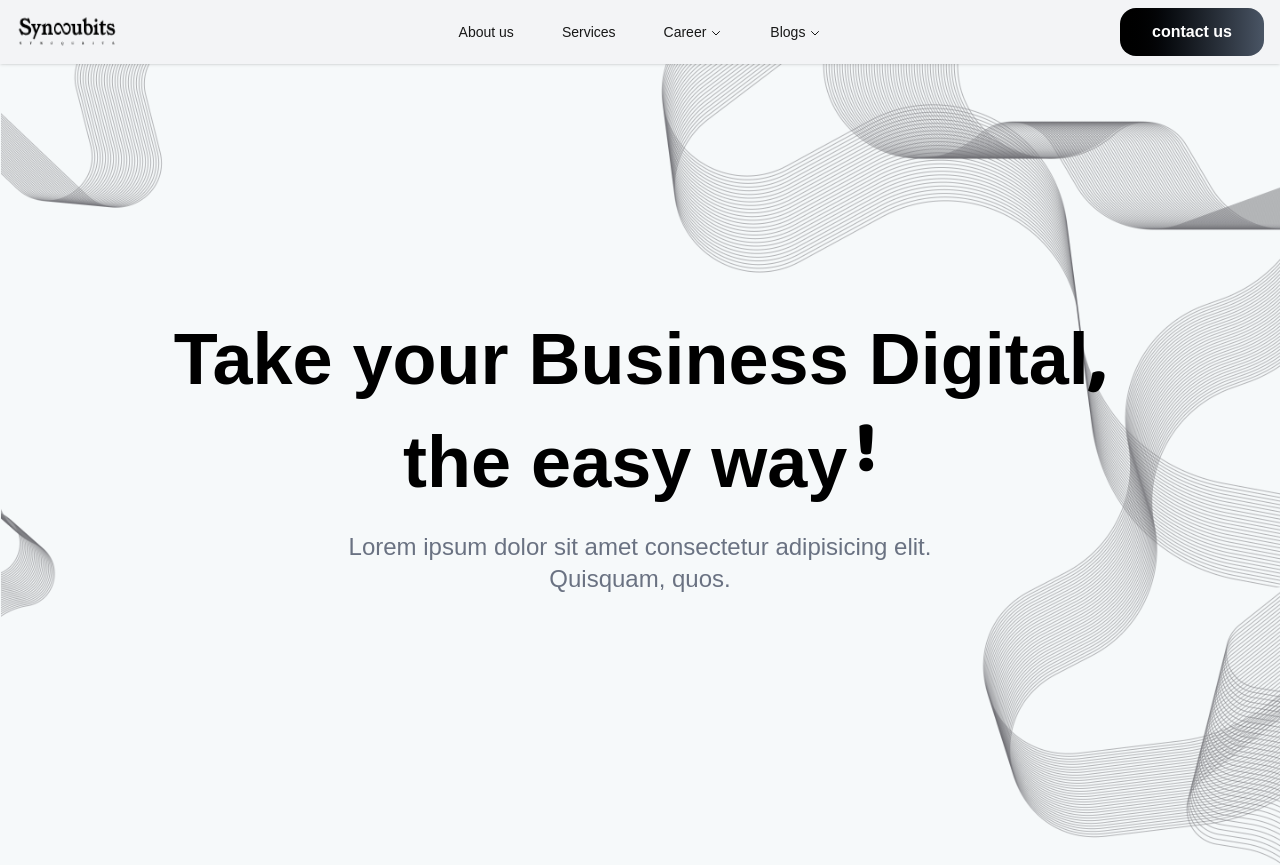
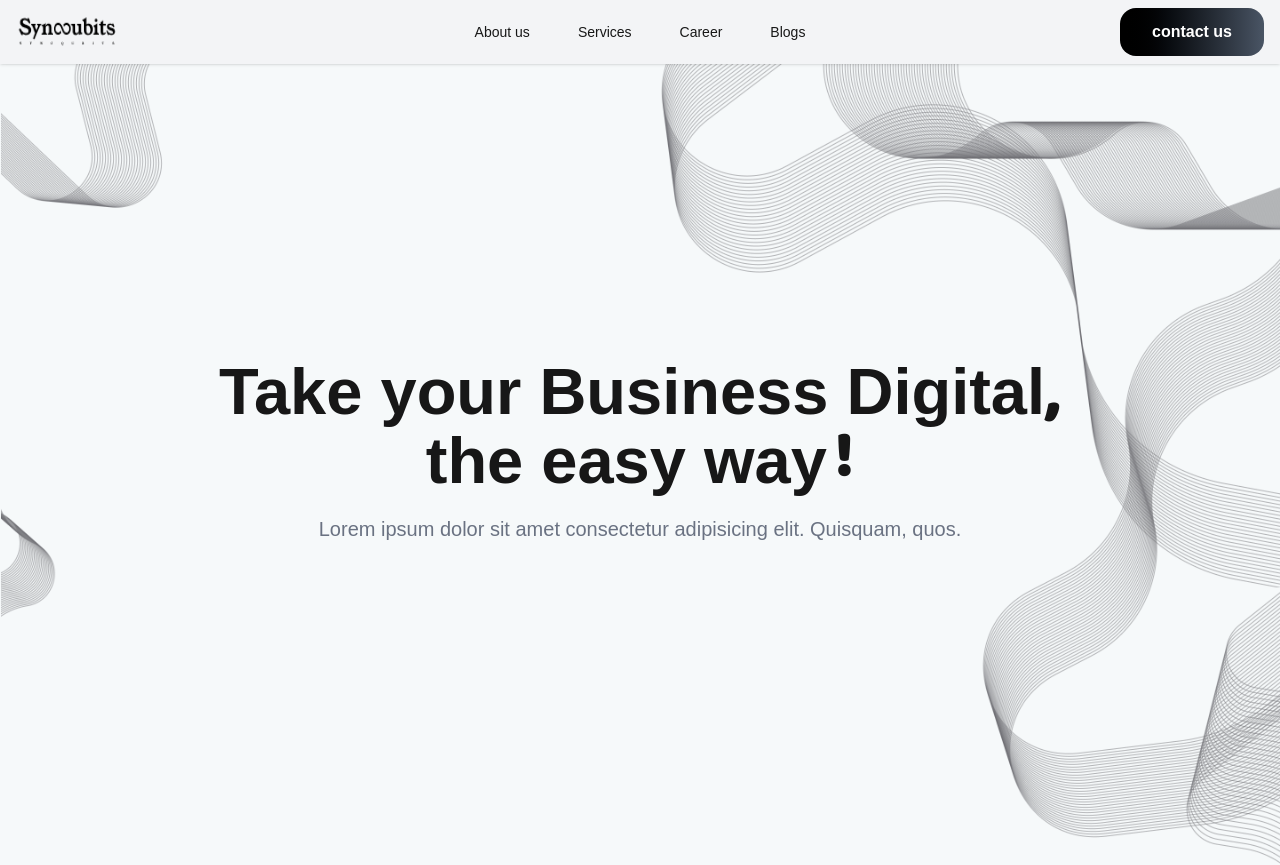
Before and after one commit to Yuvaprakash24/theHostCode-frontend, a Next.js app: page / in a window 1280 px wide. Shown: the top 865 px of the page. Built offline with nearby package versions, Linux system fonts and the light colour scheme.

Commit message:
New fixes

```diff
--- a/src/app/globals.css
+++ b/src/app/globals.css
@@ -123,3 +123,23 @@ body {
   line-height: 100%;
   letter-spacing: 0;
 }
+
+.main-page-sub-heading {
+  font-family: 'Work Sans', Arial, Helvetica, sans-serif;
+  font-weight: 500;
+  font-style: normal;
+  font-size: 20px;
+  line-height: 32px;
+  letter-spacing: 0%;
+  text-align: center;
+}
+
+.main-page-heading {
+  font-family: 'Work Sans', Arial, Helvetica, sans-serif;
+  font-weight: 700;
+  font-style: bold;
+  font-size: 65px;
+  line-height: 56.67px;
+  letter-spacing: 0%;
+  text-align: center;
+}
--- a/src/components/header/Header.tsx
+++ b/src/components/header/Header.tsx
@@ -4,8 +4,8 @@ import { Button } from '../common';
 const menuItems = [
   { label: 'About us', dropdown: false },
   { label: 'Services', dropdown: false },
-  { label: 'Career', dropdown: true },
-  { label: 'Blogs', dropdown: true },
+  { label: 'Career', dropdown: false },
+  { label: 'Blogs', dropdown: false },
 ];
 
 const Header: React.FC = () => {
--- a/src/components/home/main/MainSection.tsx
+++ b/src/components/home/main/MainSection.tsx
@@ -15,14 +15,14 @@ const MainSection: React.FC = () => {
     >
       <link href="https://fonts.googleapis.com/css2?family=Baloo+2:wght@800&display=swap" rel="stylesheet"></link>
       <div className="container mx-auto px-4 flex flex-col items-center text-center z-10 relative">
-        <h1 className="text-6xl md:text-7xl font-semibold text-black mb-6 leading-tight animate-slide-up" style={{ animationDelay: '0.5s', animationDuration: '1s', animationTimingFunction: 'ease-in-out' }}>
+        <h1 className="main-page-heading mb-6 leading-tight animate-slide-up" style={{ animationDelay: '0.5s', animationDuration: '1s', animationTimingFunction: 'ease-in-out' }}>
           Take your Business Digital<span style={{ fontFamily: "'Baloo 2', cursive" }}>,</span><br />
           <span className="block mt-2 flex items-center justify-center gap-2">
             the easy way
             <span className="animate-bounce font-extrabold -mb-5" style={{ fontFamily: "'Baloo 2', cursive" }}>!</span>
           </span>
         </h1>
-        <p className="text-xl md:text-2xl text-gray-500 max-w-2xl mx-auto mb-8">
+        <p className="main-page-sub-heading text-gray-500 max-w-2xl mx-auto mb-8">
           Lorem ipsum dolor sit amet consectetur adipisicing elit. Quisquam, quos.
         </p>
       </div>
```
